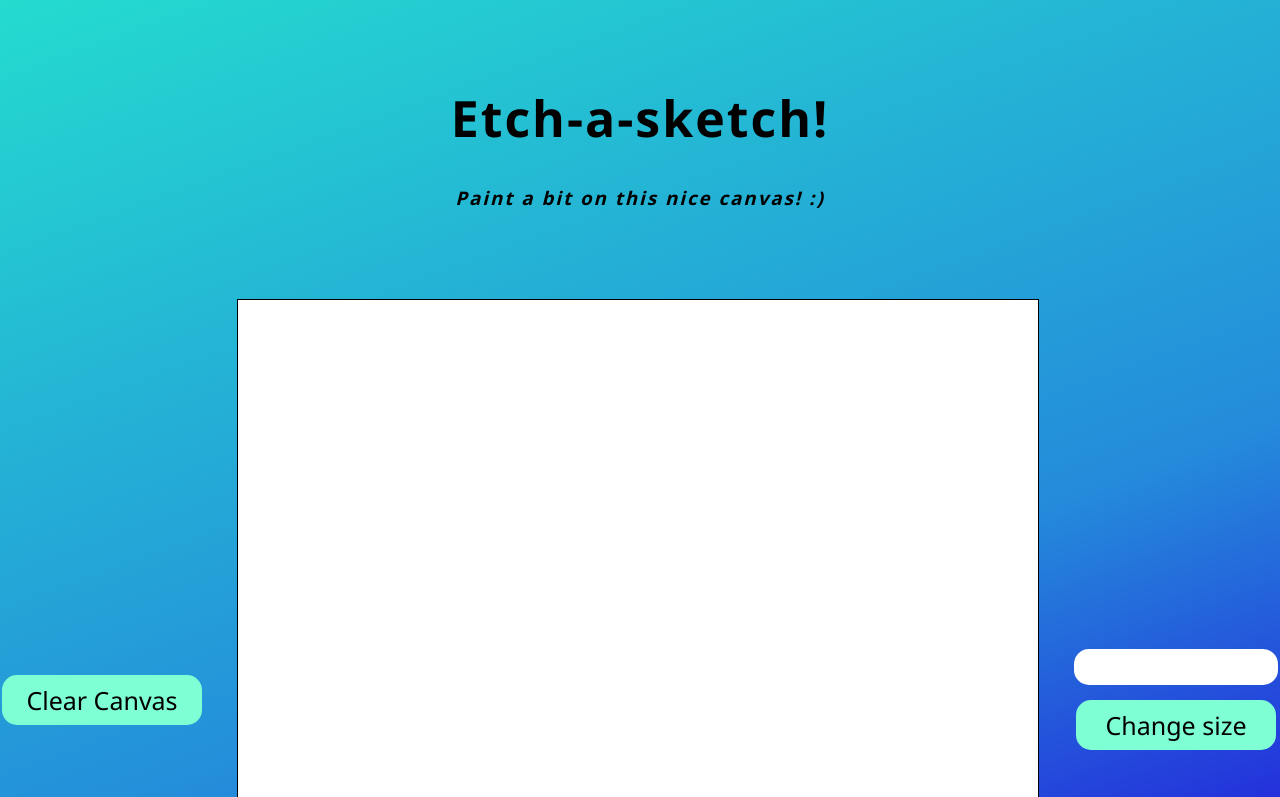
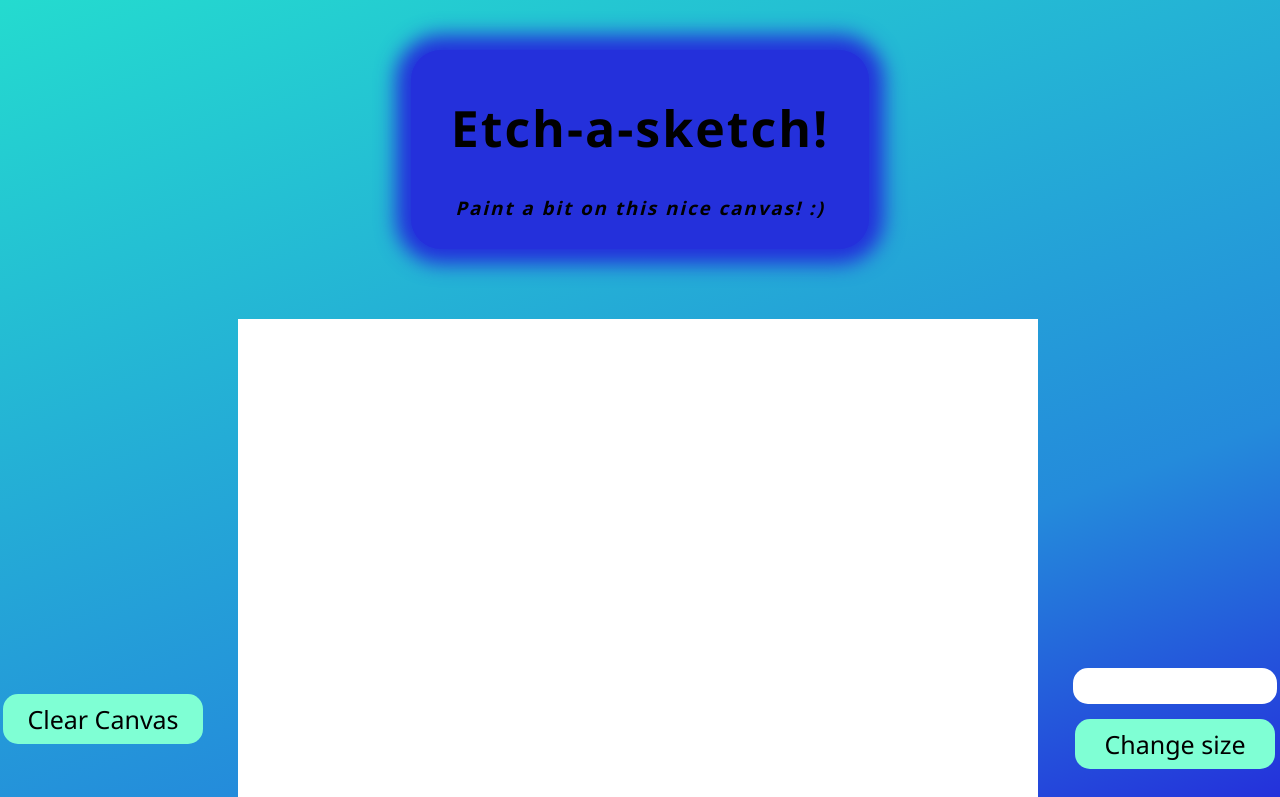
Before and after one commit to cs-cmd/etch-a-sketch, a plain HTML site: page index.html in a window 1280 px wide. Shown: the top 797 px of the page. Drawn offline with Linux system fonts and the light colour scheme.

Commit message:
Added background and blurred border to header elements

```diff
--- a/src/styles/main-style.css
+++ b/src/styles/main-style.css
@@ -13,6 +13,10 @@ header {
     flex-direction: column;
     align-items: center;
     letter-spacing: 2px;
+    border-radius: 30px;
+    padding: 10px 40px;
+    background-color: #2430DB;
+    box-shadow: #2430DB 0px 0px 20px 15px;
 }
 
 h1 {
@@ -46,7 +50,6 @@ body {
 .grid-container {
     display: flex;
     flex-direction: column;
-    border: 1px solid black;
     flex-wrap: wrap;
     width: 800px;
     height: 800px;
```
